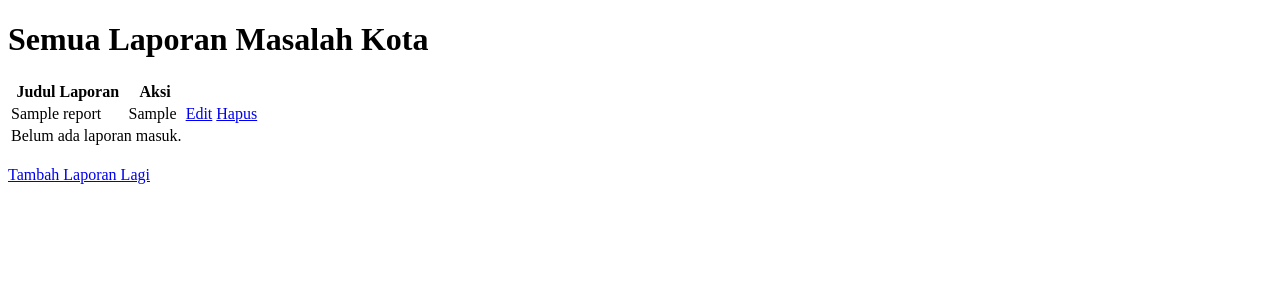
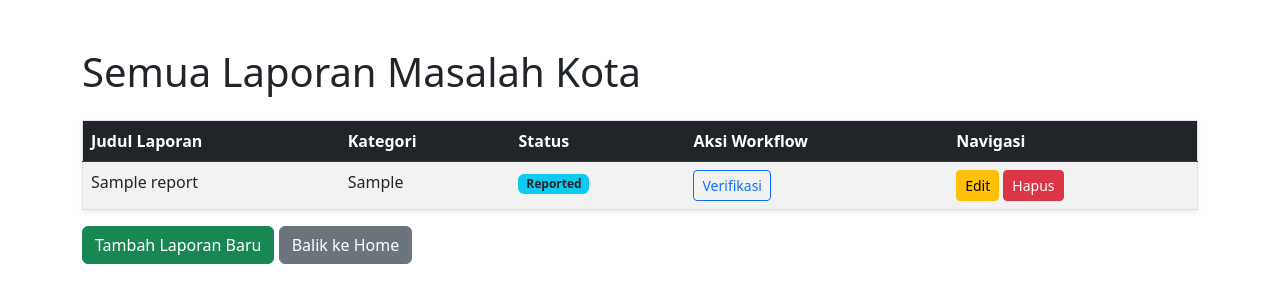
Before and after one commit to IET-Polinela/project-2026-wahyourbaeee, a Django app: page /list/ in a window 1280 px wide. Shown: the top 303 px of the page. Run offline with Django 5.2, Linux system fonts and the light colour scheme; tables that the repository leaves empty hold one stand-in row (values such as "Sample post").

Commit message:
perubahan pada html list report

```diff
--- a/lab 1/WahyuTirtaW_24782096_iet_2026/main_app/templates/main_app/List_report.html
+++ b/lab 1/WahyuTirtaW_24782096_iet_2026/main_app/templates/main_app/List_report.html
@@ -2,14 +2,21 @@
 <html>
   <head>
     <title>Daftar Laporan</title>
+    <link
+      rel="stylesheet"
+      href="https://cdn.jsdelivr.net/npm/bootstrap@5.3.0/dist/css/bootstrap.min.css"
+    />
   </head>
-  <body>
-    <h1>Semua Laporan Masalah Kota</h1>
-    <table class="table">
-      <thead>
+  <body class="container mt-5">
+    <h1 class="mb-4">Semua Laporan Masalah Kota</h1>
+    <table class="table table-striped border shadow-sm">
+      <thead class="table-dark">
         <tr>
           <th>Judul Laporan</th>
-          <th>Aksi</th>
+          <th>Kategori</th>
+          <th>Status</th>
+          <th>Aksi Workflow</th>
+          <th>Navigasi</th>
         </tr>
       </thead>
       <tbody>
@@ -17,6 +24,37 @@
         <tr>
           <td>{{ item.title }}</td>
           <td>{{ item.category }}</td>
+          <td>
+            <span class="badge bg-info text-dark"
+              >{{ item.get_status_display }}</span
+            >
+          </td>
+          <td>
+            <form
+              action="{% url 'update_status' item.id %}"
+              method="POST"
+              class="d-inline"
+            >
+              {% csrf_token %} {% if item.status == 'REPORTED' %}
+              <input type="hidden" name="status" value="VERIFIED" />
+              <button type="submit" class="btn btn-outline-primary btn-sm">
+                Verifikasi
+              </button>
+              {% elif item.status == 'VERIFIED' %}
+              <input type="hidden" name="status" value="IN_PROGRESS" />
+              <button type="submit" class="btn btn-outline-warning btn-sm">
+                Proses
+              </button>
+              {% elif item.status == 'IN_PROGRESS' %}
+              <input type="hidden" name="status" value="RESOLVED" />
+              <button type="submit" class="btn btn-outline-success btn-sm">
+                Selesaikan
+              </button>
+              {% else %}
+              <span class="text-muted small">Selesai</span>
+              {% endif %}
+            </form>
+          </td>
           <td>
             <a
               href="{% url 'update_report' item.id %}"
@@ -30,13 +68,16 @@
             >
           </td>
         </tr>
+        {% empty %}
+        <tr>
+          <td colspan="5" class="text-center">Belum ada laporan masuk.</td>
+        </tr>
         {% endfor %}
-        <tr>
-          <td colspan="2">Belum ada laporan masuk.</td>
-        </tr>
       </tbody>
     </table>
-    <br />
-    <a href="{% url 'add_report' %}">Tambah Laporan Lagi</a>
+    <a href="{% url 'add_report' %}" class="btn btn-success"
+      >Tambah Laporan Baru</a
+    >
+    <a href="{% url 'home' %}" class="btn btn-secondary">Balik ke Home</a>
   </body>
 </html>
```
